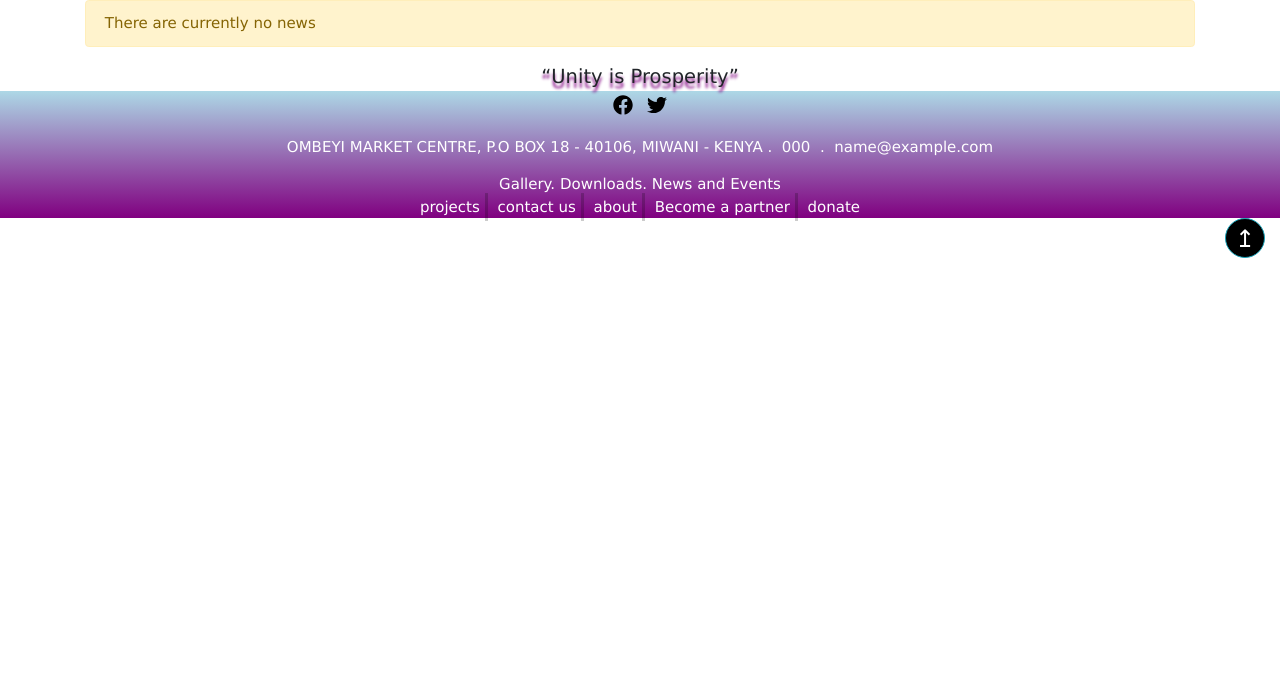
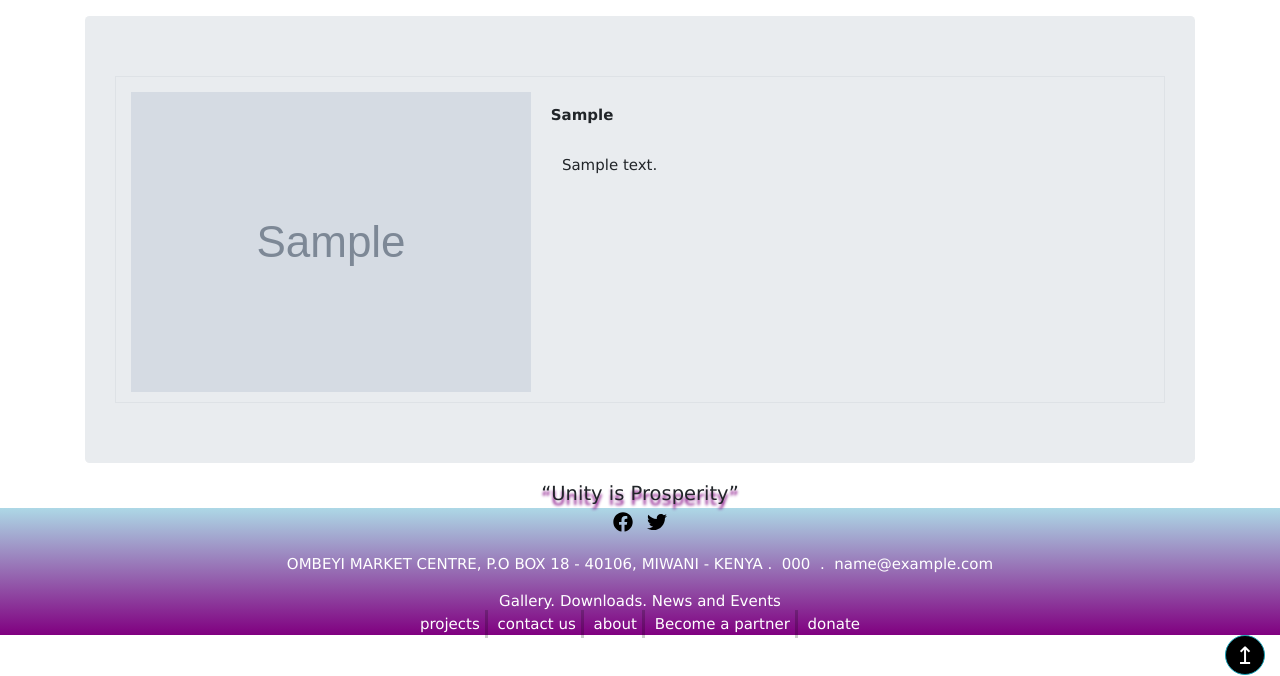
Before and after one commit to ariseandshinecc/AriseandShine_CC, a Django app: page /news-and-events/ in a window 1280 px wide. Shown: the part 124-800 px from the top of the page. Run offline with Django 3.2, Linux system fonts and the light colour scheme; tables that the repository leaves empty hold one stand-in row (values such as "Sample post"); grey boxes marked "Sample" are stand-in pictures; some libraries are stand-ins or nearby versions.

Commit message:
Render news and events items on the template

```diff
--- a/mainsite/static/mainsite/general_styles.css
+++ b/mainsite/static/mainsite/general_styles.css
@@ -94,7 +94,7 @@ nav li a:hover{
     padding: 2%;
 }
 
-.project-narration{
+.narration{
     white-space: pre-wrap;
     word-wrap: break-word;
     text-indent: 5%;
--- a/mainsite/templates/mainsite.html
+++ b/mainsite/templates/mainsite.html
@@ -108,7 +108,7 @@
     </header>
     {% block body-content %}{% endblock %}
     <!--Pagination-->
-    <div class="">
+    <div class="panel">
         {% block pagination %}
             {% if is_paginated %}
                 <div class="pagination">
--- a/mainsite/templates/mainsite/news-events.html
+++ b/mainsite/templates/mainsite/news-events.html
@@ -2,6 +2,21 @@
 {% block title %}Arise and Shine | Latest {% endblock %}
 {% block body-content %}
     <div class="container">
-        <p class="alert alert-warning">There are currently no news</p>
+        <section class="w3-section jumbotron">
+            {% for event_item in item_list %}
+                <div class="media border p-3">
+                    {% for media in event_item.media.all %}
+                        <img src="{{ media.picture.url }}" alt="">
+                    {% endfor %}
+                    <div class="media-body">
+                        <p class="alert alert-link">{{ event_item.headline }}</p>
+                        <p class="narration">{{ event_item.content }}</p>
+                        <p>{{ event_item.external | urlize }}</p>
+                    </div>
+                </div>
+            {% empty %}
+                <p class="alert alert-warning">There are currently no news</p>
+            {% endfor %}
+        </section>
     </div>
 {% endblock %}
--- a/mainsite/templates/mainsite/project_detail.html
+++ b/mainsite/templates/mainsite/project_detail.html
@@ -17,9 +17,9 @@
         <h4 class="alert alert-heading alert-info"> {{ project.project_name }} </h4>
         <article class="a-project">
 
-                <img src="{{ project.media.first.picture.url }}" alt="Visual" class="embed-responsive-4by3">
+                <img src="{{ project.media.first.picture.url }}" alt="project photo" class="embed-responsive-4by3">
 
-            <section class="project-narration">{{ project.project_description }}</section>
+            <section class="narration">{{ project.project_description }}</section>
             {% if project.media.count > 1 %}
                 <img src="{{ project.media.last.picture.url}} " alt="Visual" class="embed-responsive-4by3">
             {% endif %}
@@ -33,7 +33,7 @@
                 {% endfor %}
                 </ul>
             {% endif %}
-            </ul>
+
             </section>
         </article>
     </div>
--- a/mainsite/views.py
+++ b/mainsite/views.py
@@ -7,6 +7,7 @@ from .models import *
 from .forms import MessageForm
 from django.contrib import messages
 from django.views.generic import ListView, DetailView
+from django.utils import timezone
 # Create your views here.
 
 
@@ -68,7 +69,13 @@ class NewEventView(ListView):
     View for news and events.
     """
     model = NewsEvent
+    context_object_name = "item_list"
     template_name = 'mainsite/news-events.html'
+
+    def get_queryset(self):
+        return NewsEvent.objects.filter(
+            pub_date__lte=timezone.now()).order_by('-pub_date')[:5]
+
 
 
 def team(request):
```
